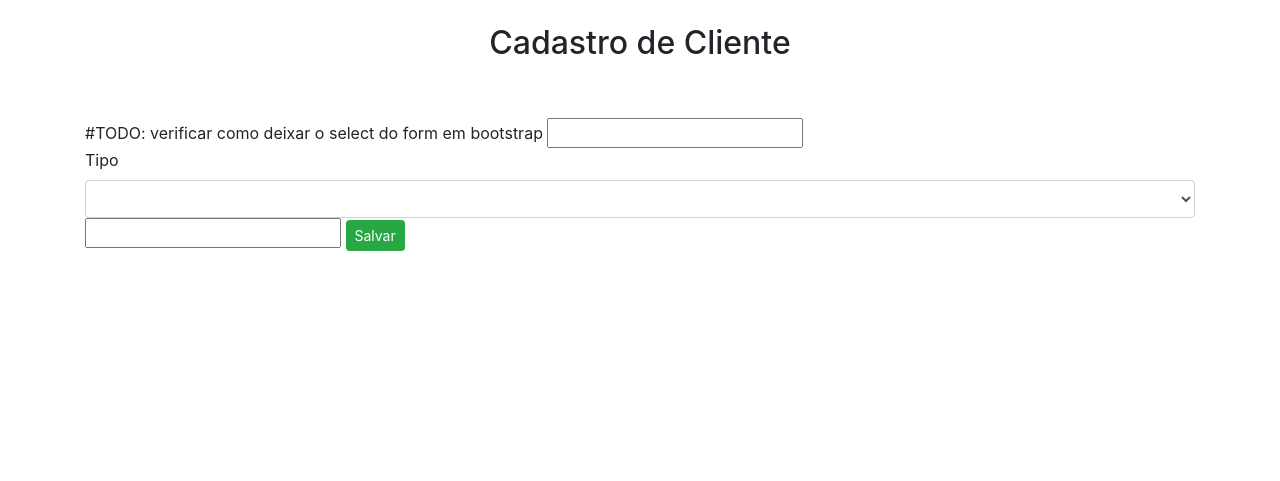
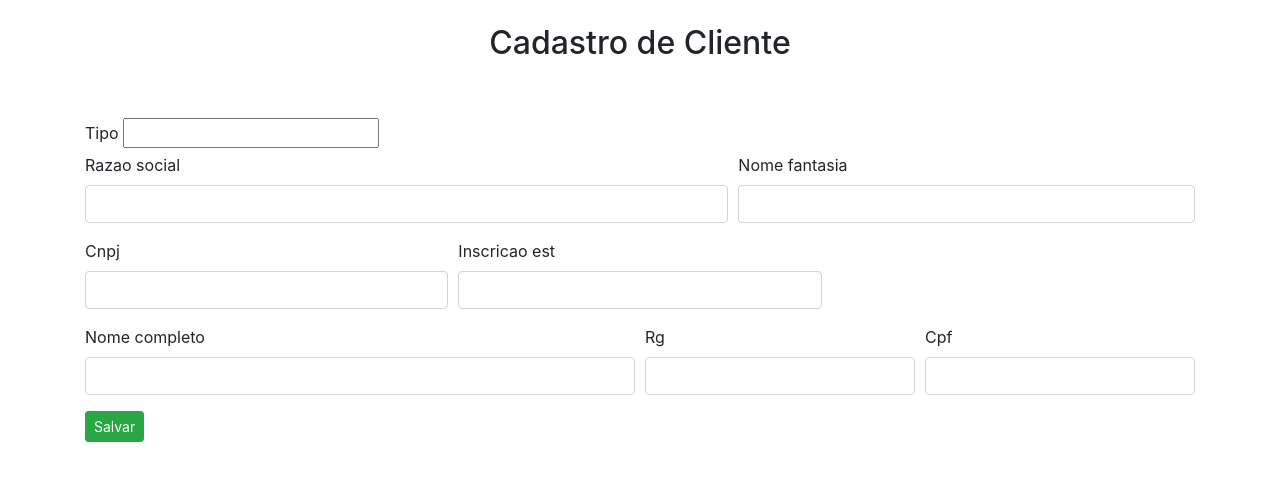
Before and after one commit to marcoshronzani/ApoloAgro, a Django app: template cadastros/templates/cria_cliente.html in a window 1280 px wide. Shown: the part 56-537 px from the top of the page. Run offline with Django 4.2, Linux system fonts and the light colour scheme; the template is opened without the code that fills it, so the values that code supplies are empty, except form fields; tables that the repository leaves empty hold one stand-in row (values such as "Sample post"); form fields are guessed from the names that the template uses; lists and menus that the app fills with data are empty.

Commit message:
front clientes

```diff
--- a/cadastros/templates/cria_cliente.html
+++ b/cadastros/templates/cria_cliente.html
@@ -10,13 +10,52 @@
     </div>
     <br>
     <br>
-    #TODO: verificar como deixar o select do form em bootstrap
-    {{form.tipo}}
+
     <form method="POST">{% csrf_token %}
         <label for="{{form.tipo.id_for_label}}">{{form.tipo.label}}</label>
-        <select name="" class="form-control">
-            <option>{{form.tipo}}</option>
-        </select>
+        {{form.tipo}}
+
+        <div class="form-row">
+            <div class="form-group col-md-7">
+                <label for="{{ form.razao_social.id_for_label }}">{{ form.razao_social.label }}</label>
+                <input class="form-control" type="text" name="{{ form.razao_social.html_name }}" id="{{ form.razao_social.id_for_label }}"
+                    value="{% if form.razao_social.value %} {{ form.razao_social.value }} {% endif %}">
+            </div>
+            <div class="form-group col-md-5">
+                <label for="{{ form.nome_fantiasia.id_for_label }}">{{ form.nome_fantasia.label }}</label>
+                <input class="form-control" type="text" id="{{ form.nome_fantasia.id_for_label }}" name="{{ form.nome_fantasia.html_name }}"
+                    value="{% if form.nome_fantasia.value %} {{ form.nome_fantasia.value }} {% endif %}">
+            </div>
+        </div>
+        <div class="form-row">
+            <div class="form-group col-md-4">
+                <label for="{{ form.cnpj.id_for_label }}">{{ form.cnpj.label }}</label>
+                <input class="form-control" type="text" id="{{ form.cnpj.id_for_label }}" name="{{ form.cnpj.html_name }}"
+                    value="{% if form.cnpj.value %} {{ form.cnpj.value }} {% endif %}">
+            </div>
+            <div class="form-group col-md-4">
+                <label for="{{ form.inscricao_est.id_for_label }}">{{ form.inscricao_est.label }}</label>
+                <input class="form-control" type="text" id="{{ form.inscricao_est.id_for_label }}" name="{{ form.inscricao_est.html_name }}"
+                    value="{% if form.inscricao_est.value %} {{ form.inscricao_est.value }} {% endif %}">
+            </div>
+        </div>
+        <div class="form-row">
+            <div class="form-group col-md-6">
+                <label for="{{ form.nome_completo.id_for_label }}">{{ form.nome_completo.label }}</label>
+                <input class="form-control" type="text" id="{{ form.nome_completo.id_for_label }}" name="{{ form.nome_completo.html_name }}"
+                    value="{% if form.nome_completo.value %} {{ form.nome_completo.value }} {% endif %}">
+            </div>
+            <div class="form-group col-md-3">
+                <label for="{{ form.rg.id_for_label }}">{{ form.rg.label }}</label>
+                <input class="form-control" type="text" id="{{ form.rg.id_for_label }}" name="{{ form.rg.html_name }}"
+                    value="{% if form.rg.value %} {{ form.rg.value }} {% endif %}">
+            </div>
+            <div class="form-group col-md-3">
+                <label for="{{ form.cpf.id_for_label }}">{{ form.cpf.label }}</label>
+                <input class="form-control" type="text" id="{{ form.cpf.if_for_label}}" name="{{ form.cpf.html_name }}"
+                    value="{% if form.cpf.value %} {{ form.cpf.value }} {% endif %}">
+            </div>
+        </div>
 
         <input class="btn btn-success btn-sm" type="Submit" value="Salvar">
     </form>
```
Also changed, not shown: db.sqlite3.
